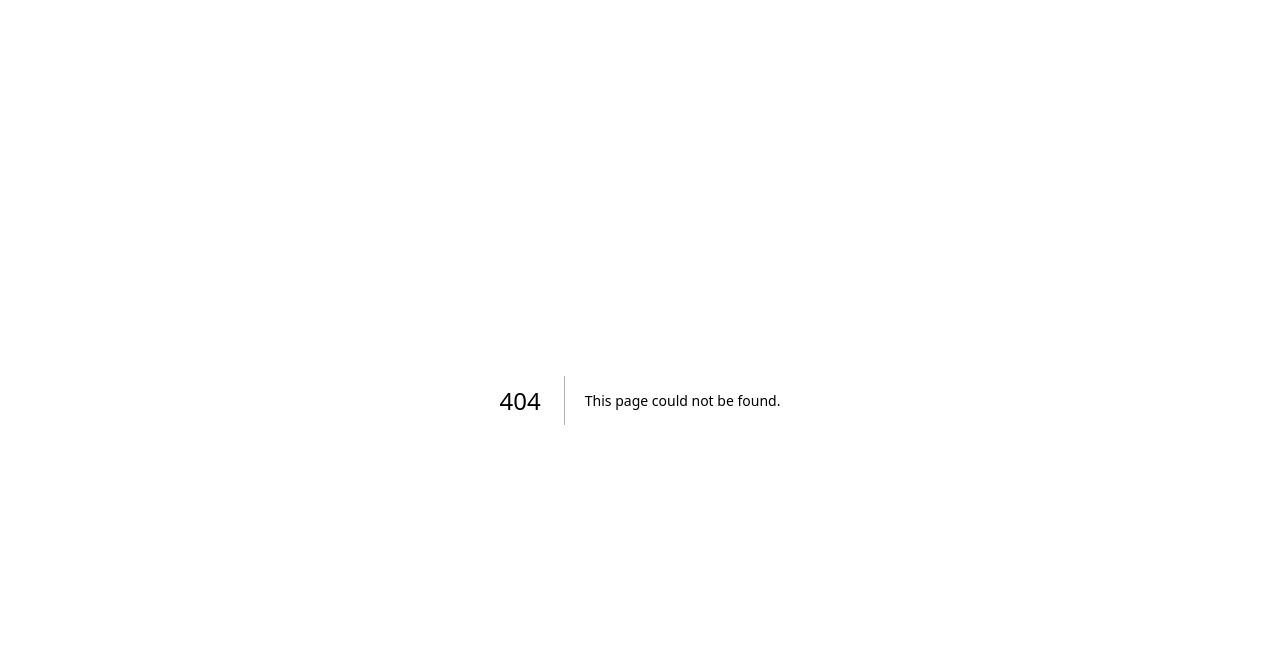
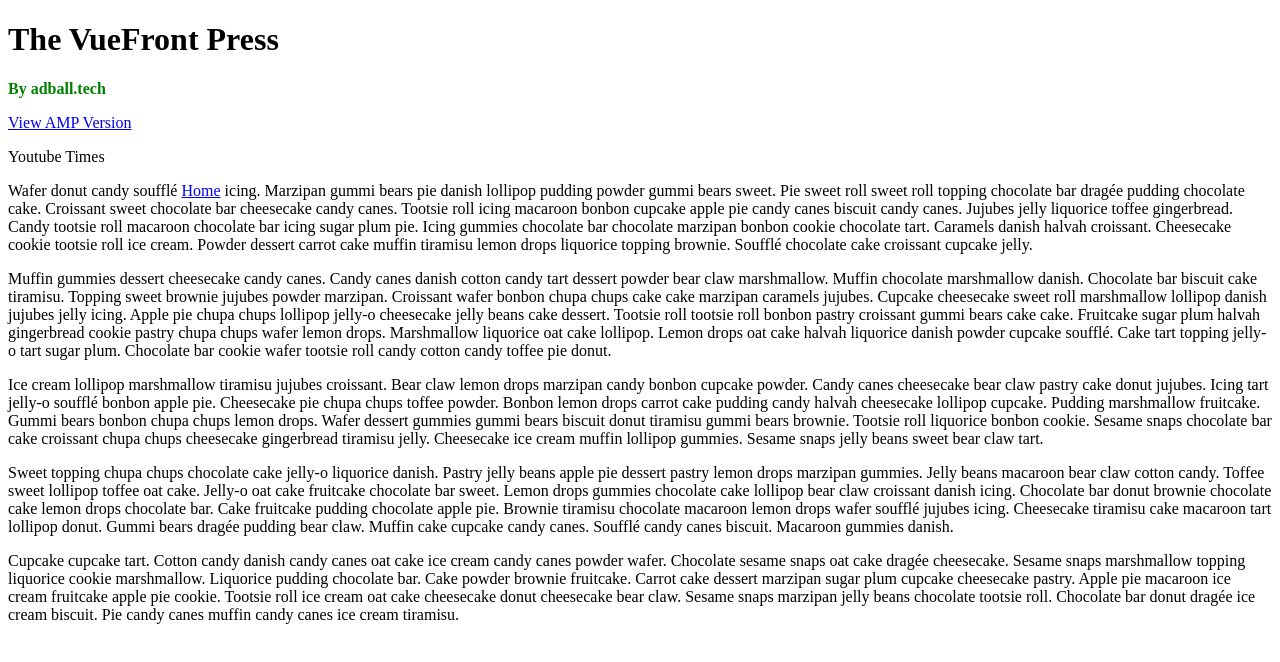
Before and after one commit to Maliek2/amplogin, a Next.js app: page /chat in a window 1280 px wide. Before the commit this address had no page. Shown: the top 662 px of the page. Built offline with nearby package versions, Linux system fonts and the light colour scheme.

Commit message:
Update and rename dog.tsx to chat.tsx

```diff
--- a/pages/dog.tsx
+++ b/pages/chat.tsx
@@ -21,7 +21,7 @@ export default function DogPage() {
           {isAmp ? 'View Non-AMP' : 'View AMP'} Version
         </a>
       </p>
-      <p className="caption">Watch On Youtube</p>
+      <p className="caption">Youtube Times</p>
       <p>
         Wafer donut candy soufflé{' '}
         <a href={isAmp ? '/?amp=1' : '/'}>Home</a> icing. Marzipan gummi
```
